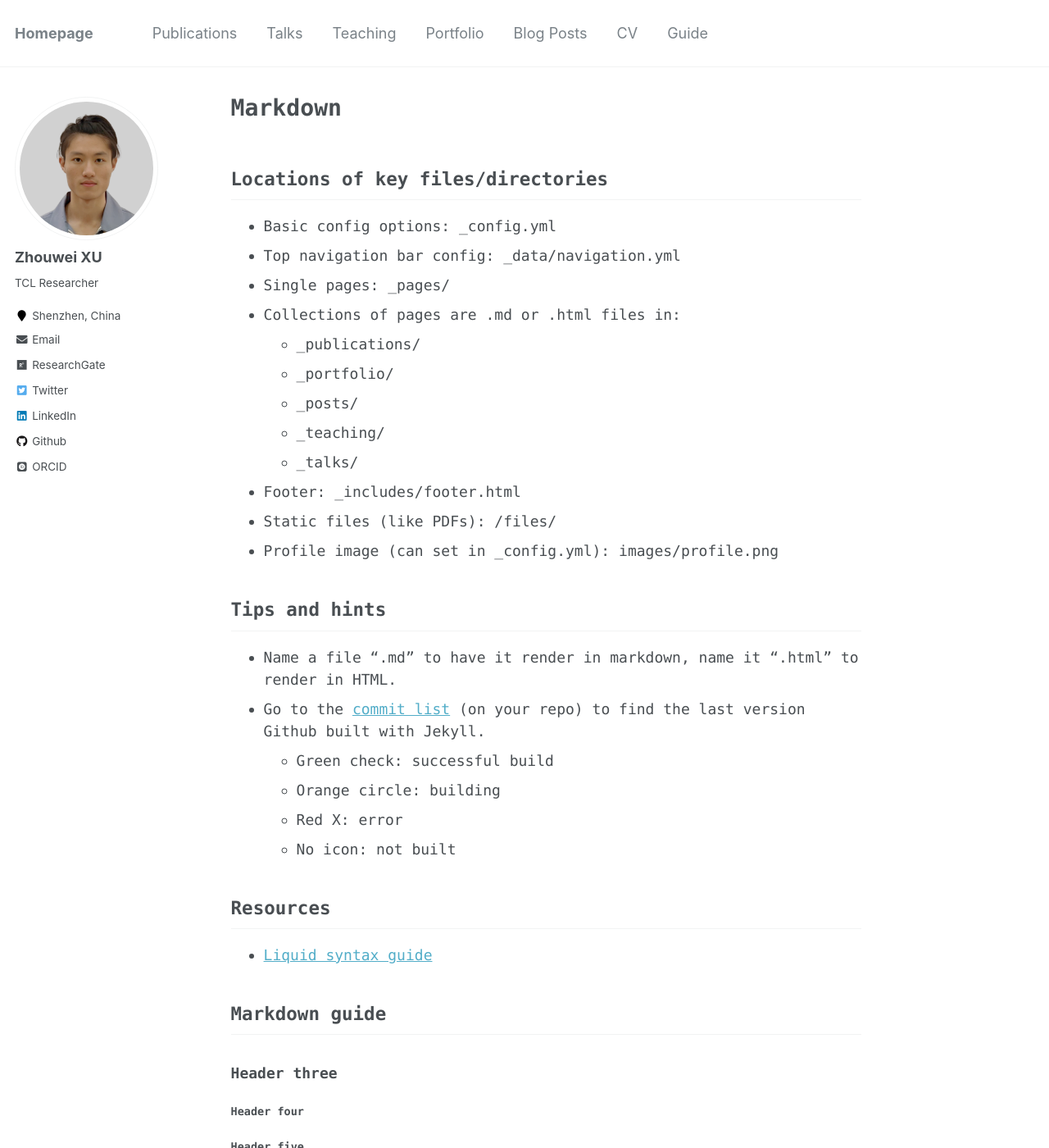
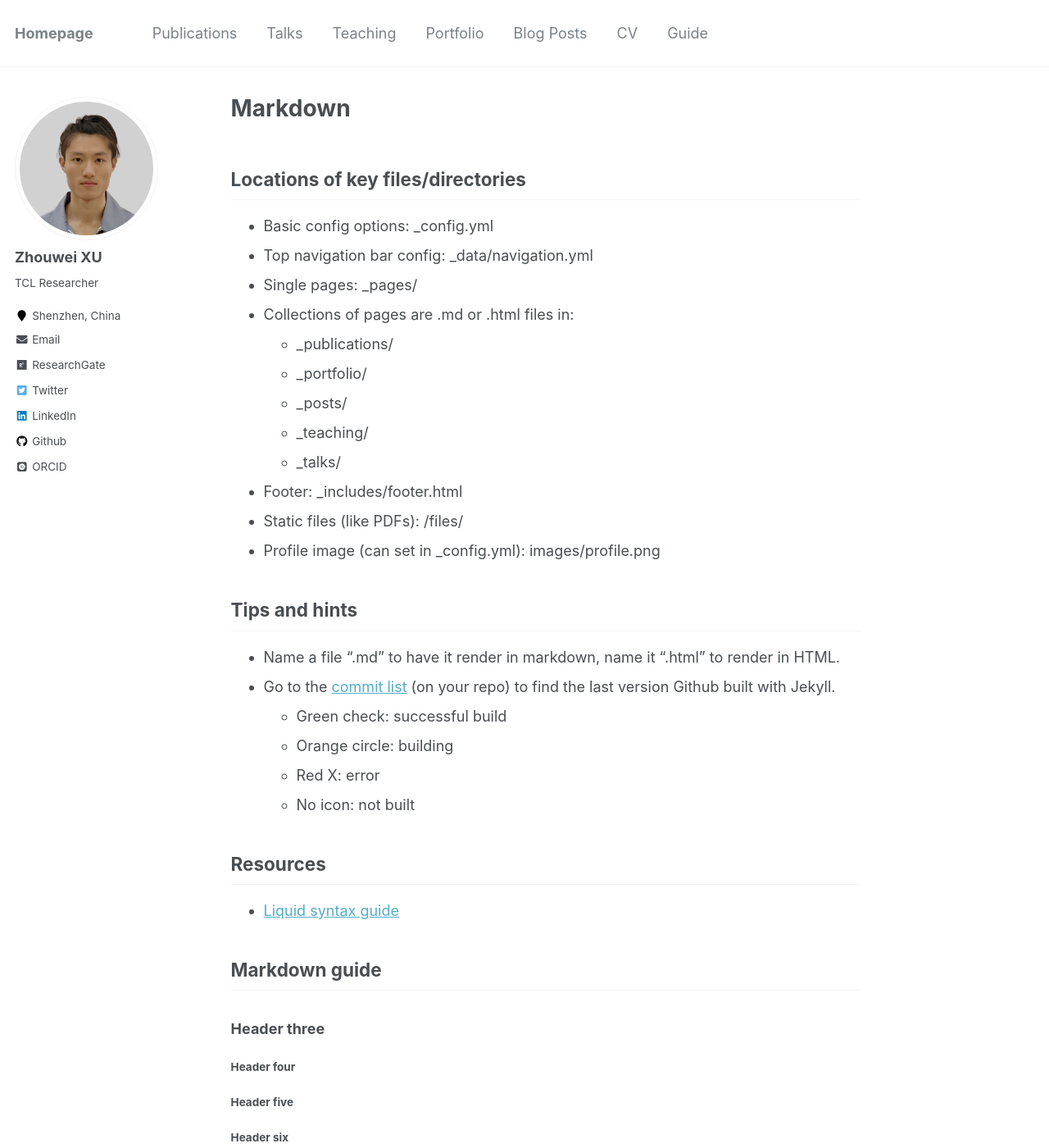
Before and after one commit to zw-xxx/zw-xxxX.github.io, a Jekyll site: the page built from _pages/markdown.md, in a window 1280 px wide and 1400 px high. Shown: the whole window at 82% size. Built offline with Jekyll 4.4.1, drawn with Linux system fonts in a browser that asks for light colours; some web fonts are replaced.

Commit message:
Update _base.scss

```diff
--- a/_sass/_base.scss
+++ b/_sass/_base.scss
@@ -12,7 +12,7 @@ body {
   padding: 0;
   padding-bottom: 9em;
   color: $text-color;
-  font-family: monaco; /* $global-font-family; */
+  font-family: $global-font-family;
   line-height: 1.5;
 
   &.overflow--hidden {
@@ -24,7 +24,7 @@ body {
 h1, h2, h3, h4, h5, h6 {
   margin: 2em 0 0.5em;
   line-height: 1.2;
-  font-family: monaco; /* $header-font-family; */
+  font-family: $header-font-family;
   font-weight: bold;
 }
 
```
